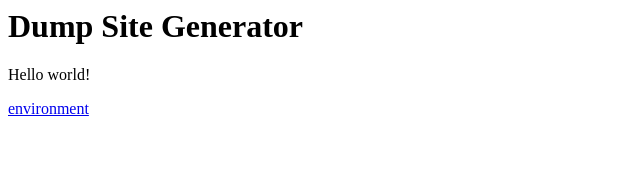
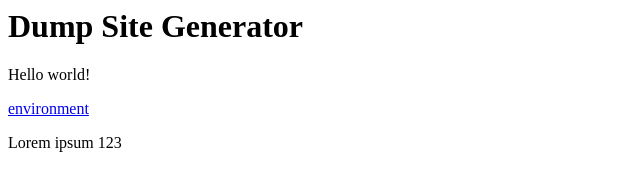
Before and after one commit to zoruka/dump-site-generator, a website: page src/pages/index.html in a window 1280 px wide. Shown: the whole page, without its empty margins (0-640 px from the left). Drawn offline with Linux system fonts and the light colour scheme.

Commit message:
feat: new text on index

```diff
--- a/src/pages/index.html
+++ b/src/pages/index.html
@@ -3,3 +3,5 @@
 <p>Hello world!</p>
 
 <a href="./environment.html">environment</a>
+
+<p>Lorem ipsum 123</p>
```
